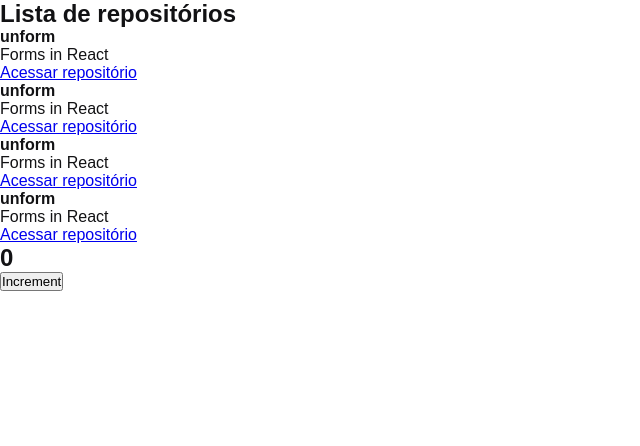
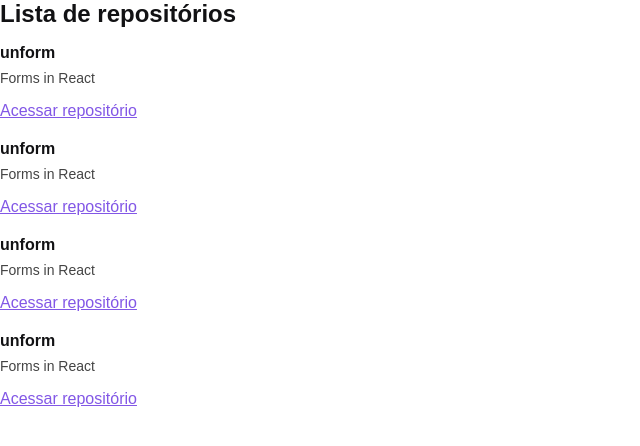
Before and after one commit to rmkaneko/01-github-explorer, a React app: page / in a window 1280 px wide. Shown: the top 446 px of the page, without its empty margins (0-640 px from the left). Built offline with nearby package versions, Linux system fonts and the light colour scheme.

Commit message:
Feature: Created styles repositories.scss end remove Couter.jsx

```diff
--- a/src/App.jsx
+++ b/src/App.jsx
@@ -1,13 +1,8 @@
-import { Counter } from './components/Counter';
 import { RepositoryList } from './components/RepositoryList';
 import './styles/global.scss';
 
 export function App() {
     return (
-        <>
-            <RepositoryList />
-            <Counter />
-        </>
-
+        <RepositoryList />
     )
 }
--- a/src/components/Counter.jsx
+++ /dev/null
@@ -1,18 +0,0 @@
-import {useState} from 'react';
-
-export function Counter() {
-    const [counter, setCounter] = useState(0);
-
-    function increment() {
-        setCounter (counter + 1);
-    }
-
-    return (
-        <div>
-            <h2>{counter}</h2>
-            <button type="button" onClick={increment}>
-                Increment
-            </button>
-        </div>
-    )
-}
--- a/src/components/RepositoryList.jsx
+++ b/src/components/RepositoryList.jsx
@@ -1,4 +1,7 @@
 import { RepositoryItem } from "./RepositoryItem"
+
+import '../styles/repositories.scss'
+
 
 const repository = {
     name: 'unform',
--- /dev/null
+++ b/src/styles/repositories.scss
@@ -0,0 +1,31 @@
+section.repository-list {
+    margin: 40 px;
+
+    h1 {
+        margin-bottom: 16px;
+    }
+
+    ul {
+        list-style: none;
+
+        li{
+            margin-bottom: 20px;
+            & + li {
+                margin-top: 20px
+            }
+
+            p {
+                font-size: 14px;
+                color: #444;
+                margin-top: 8px;
+            }
+
+            a {
+                display: inline-block;
+                margin-top: 16px;
+                txt-decoration: none;
+                color: #8257e6;
+            }
+        }
+    }
+}
```
